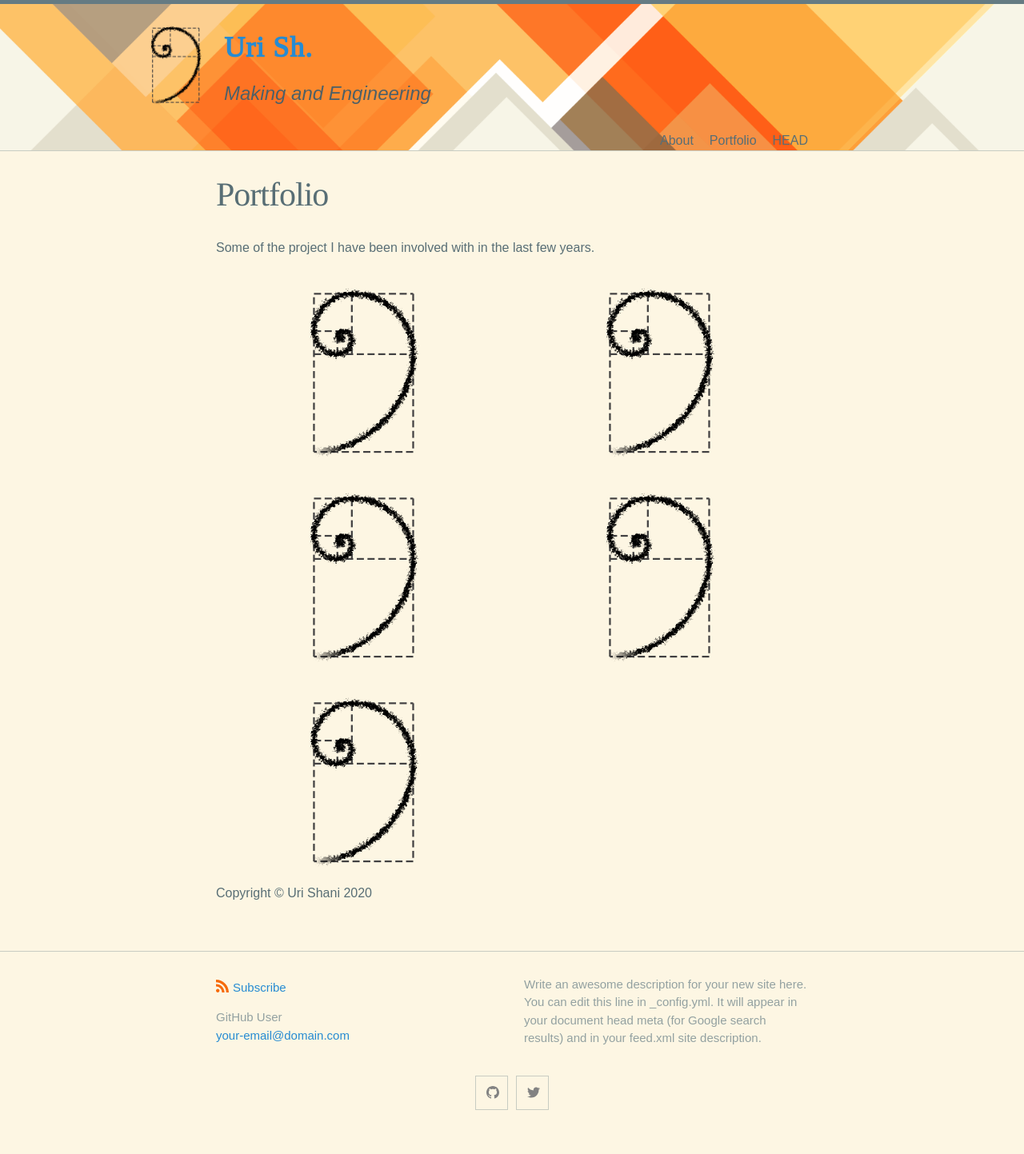
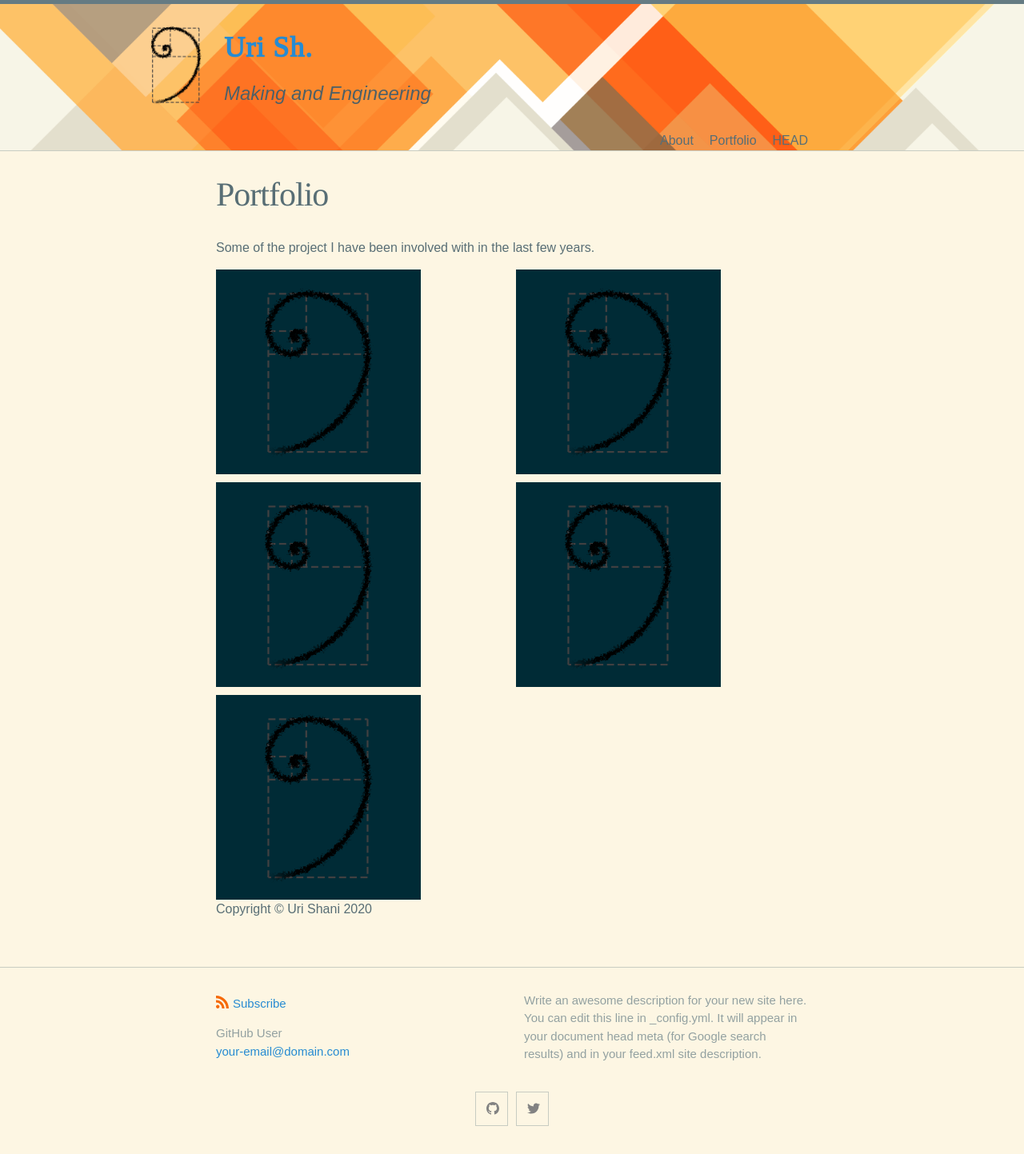
Before and after one commit to UriShX/Jekyll-portfolio, a Jekyll site: the page built from portfolio.md, in a window 1280 px wide. Shown: the whole page at 80% size. Built offline with Jekyll 4.4.1, drawn with Linux system fonts in a browser that asks for light colours; some web fonts are replaced.

Commit message:
some more work on portfolio blocks

```diff
--- a/_includes/portfolio-block.html
+++ b/_includes/portfolio-block.html
@@ -3,6 +3,9 @@
     style="background-image: url('{{ include.mainImg }}');"
     class="portfolio-front"
   >
+    {% if include.heading %}
+    <h3>{{ include.heading }}</h3>
+    {% endif %}
     <p>{{ include.text }}</p>
   </div>
 </div>
--- a/_sass/minima/_layout.scss
+++ b/_sass/minima/_layout.scss
@@ -416,6 +416,7 @@
   display: grid;
   grid-template-columns: repeat(2, 1fr);
   grid-template-rows: auto;
+  gap: 10px;
 
   @include media-query($on-palm) {
     grid-template-columns: 1fr;
@@ -424,27 +425,41 @@
   .portfolio-block {
     display: block;
     position: relative;
-    justify-self: center;
+    // justify-self: center;
+    background-color: $sol-base03;
     width: $portfolio-block-size;
     height: $portfolio-block-size;
     @include easeLinks;
 
+    @include media-query($on-palm) {
+      width: calc();
+    }
+
     .portfolio-front {
       background-position: center;
       background-size: contain;
+      width: auto;
+      height: $portfolio-block-size;
+
+      h3 {
+        margin: 0px $spacing-unit / 2;
+        padding: 0px;
+        visibility: hidden;
+      }
 
       p {
+        margin: 0px;
+        padding: $spacing-unit / 2;
         font-size: 0.85rem;
         text-align: justify;
-        width: auto;
-        height: $portfolio-block-size;
         visibility: hidden;
       }
     }
 
     &:hover {
-      scale: 1.1;
+      scale: 1.05;
 
+      h3,
       p {
         visibility: visible;
       }
--- a/portfolio.md
+++ b/portfolio.md
@@ -7,7 +7,7 @@
 Some of the project I have been involved with in the last few years.
 
 <div class="portfolio-content">
-{% include portfolio-block.html mainImg="/assets/logo.png" text="Lorem ipsum dolor sit amet consectetur adipisicing elit. Distinctio in rerum placeat maxime quod, esse minus numquam et voluptatibus dolorem cum harum iusto nisi sed aliquam eaque itaque accusamus repellendus." %}
+{% include portfolio-block.html mainImg="/assets/logo.png" heading="Some heading" text="Lorem ipsum dolor sit amet consectetur adipisicing elit. Distinctio in rerum placeat maxime quod, esse minus numquam et voluptatibus dolorem cum harum iusto nisi sed aliquam eaque itaque accusamus repellendus." %}
 
 {% include portfolio-block.html mainImg="/assets/logo.png" text="Lorem ipsum dolor sit amet consectetur adipisicing elit. Distinctio in rerum placeat maxime quod, esse minus numquam et voluptatibus dolorem cum harum iusto nisi sed aliquam eaque itaque accusamus repellendus." %}
 
```
